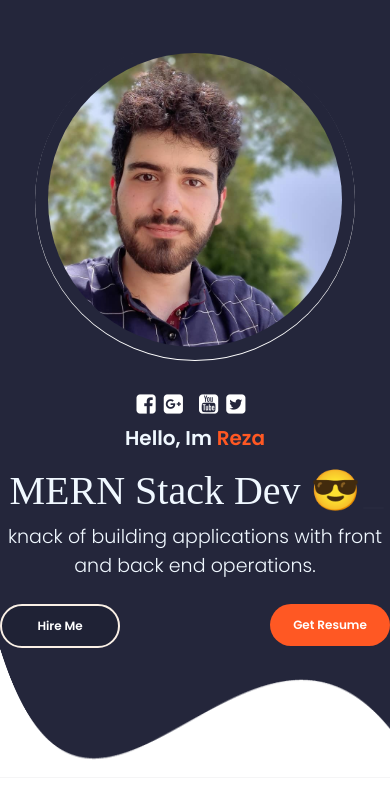
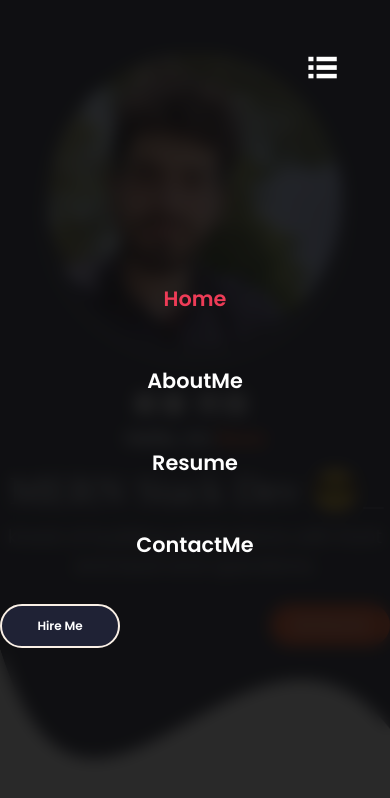
Before and after one commit to rezac78/resume, a React (Create React App) app: page / in a window 390 px wide. Shown: the top 798 px of the page. Built offline with nearby package versions, Linux system fonts and the light colour scheme; a web font is replaced by a local one.

Commit message:
header Navbsr

```diff
--- /dev/null
+++ b/src/PortfolioContainer/Home/Header/Header.css
@@ -0,0 +1,67 @@
+.navbar{
+        position: relative;
+        padding:50px 0;
+        display: flex;
+        justify-content:center;
+        align-items:center;
+        width: 100%;
+        box-sizing: border-box;
+}
+.navbar a{
+        color: #fff;
+        font-family: "Poppins SemiBold";
+        font-size: 1.3rem;
+}
+.navbar .nav-links ul{
+        text-decoration: none;
+        list-style: none;
+        margin:0;
+        padding: 0;
+        display: flex;
+}
+.navbar .nav-links ul li{
+        margin:0 35px;
+}
+.navbar .nav-links ul li.active a{
+        color: #ed3c57;
+        font-weight: 600;
+}
+
+.navbar .menu-hamburger {
+ display: none;
+ position: absolute;
+ top: 50px;
+ right: 50px;
+ width: 35px;
+}
+
+
+@media screen and (max-width: 811px){
+        .navbar{
+                padding: 0;
+        }
+        .navbar .menu-hamburger {
+                display:block;
+        }
+        .nav-links{
+                top: 0;
+                left: 0;
+                position: absolute;
+                background-color: rgba(13, 13, 13, 0.882);
+                backdrop-filter: blur(8px);
+                width: 100%;
+                height: 100vh;
+                display: flex;
+                justify-content:center;
+                align-items:center;
+        }
+        .nav-links ul{
+                display: flex;
+                flex-direction: column;
+                align-items:center;
+        }
+        .navbar .nav-links ul li {
+                margin: 25px 0;
+                font-size:1.2em;
+        }
+}
--- /dev/null
+++ b/src/PortfolioContainer/Home/Header/Header.jsx
@@ -0,0 +1,18 @@
+import React from 'react'
+import './Header.css'
+import Menu from "../../../assets/Home/menu.png"
+export default function Header() {
+        return (
+                <div className="navbar">
+                        <div className="nav-links">
+                                <ul>
+                                        <li className="active"><a href="#" >Home</a></li>
+                                        <li><a href="#">AboutMe</a></li>
+                                        <li><a href="#">Resume</a></li>
+                                        <li><a href="#">ContactMe</a></li>
+                                </ul>
+                        </div>
+                        <img src={Menu} alt="menu hamburger" className="menu-hamburger"/>
+                </div>
+        )
+}
--- a/src/PortfolioContainer/Home/Home.jsx
+++ b/src/PortfolioContainer/Home/Home.jsx
@@ -2,9 +2,11 @@ import React from 'react'
 import Profile from "./Profile/Profile";
 import Footer from "./Footer/Footer";
 import './Home.css'
+import Header from './Header/Header';
 export default function Home() {
   return (
     <div className="home-container">
+        <Header/>
         <Profile/>
         <Footer/>
     </div>
```
Also changed, not shown: src/assets/Home/menu.png (added).
